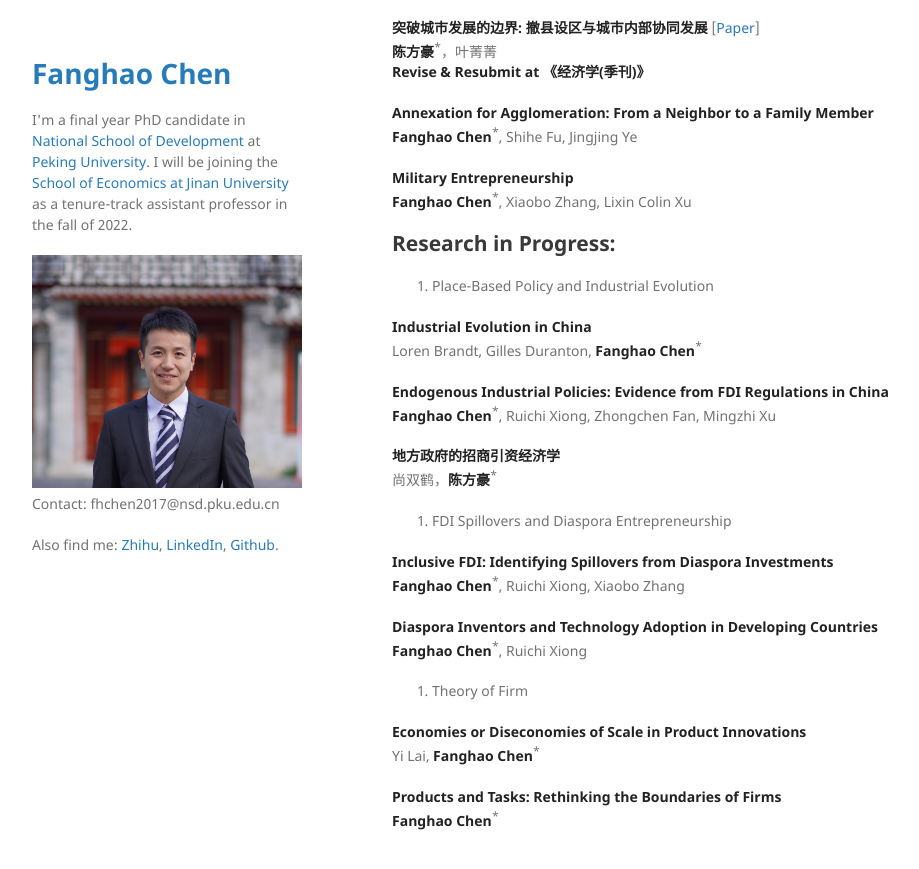
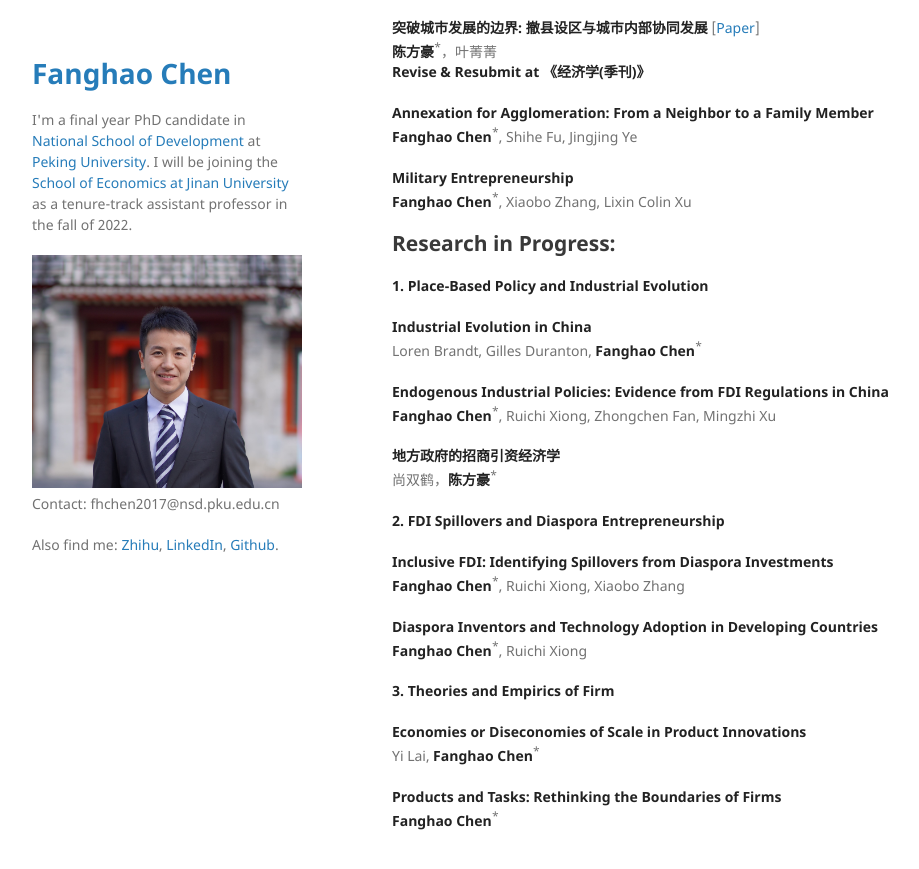
Before and after one commit to FanghaoChen/homepage, a Jekyll site: the page built from research.md, in a window 1280 px wide and 900 px high, scrolled down 522 px. Shown: the top 869 px of the window, without its empty margins (178-1097 px from the left). Built offline with Jekyll 4.4.1, drawn with Linux system fonts in a browser that asks for light colours.

Commit message:
Update research.md

```diff
--- a/research.md
+++ b/research.md
@@ -35,7 +35,7 @@ layout: default
 
 ## Research in Progress:
 
-1. Place-Based Policy and Industrial Evolution
+**1. Place-Based Policy and Industrial Evolution** <br/>
 
 **Industrial Evolution in China** <br/>
 Loren Brandt, Gilles Duranton, **Fanghao Chen**<sup>*</sup>
@@ -46,7 +46,7 @@ Loren Brandt, Gilles Duranton, **Fanghao Chen**<sup>*</sup>
 **地方政府的招商引资经济学**  <br/>
 尚双鹤，**陈方豪**<sup>*</sup>
 
-2. FDI Spillovers and Diaspora Entrepreneurship
+**2. FDI Spillovers and Diaspora Entrepreneurship** <br/>
 
 **Inclusive FDI: Identifying Spillovers from Diaspora Investments** <br/>
 **Fanghao Chen**<sup>*</sup>, Ruichi Xiong, Xiaobo Zhang
@@ -54,7 +54,7 @@ Loren Brandt, Gilles Duranton, **Fanghao Chen**<sup>*</sup>
 **Diaspora Inventors and Technology Adoption in Developing Countries** <br/>
 **Fanghao Chen**<sup>*</sup>, Ruichi Xiong
 
-3. Theory of Firm
+**3. Theories and Empirics of Firm** <br/>
 
 **Economies or Diseconomies of Scale in Product Innovations** <br/>
 Yi Lai, **Fanghao Chen**<sup>*</sup>
```
